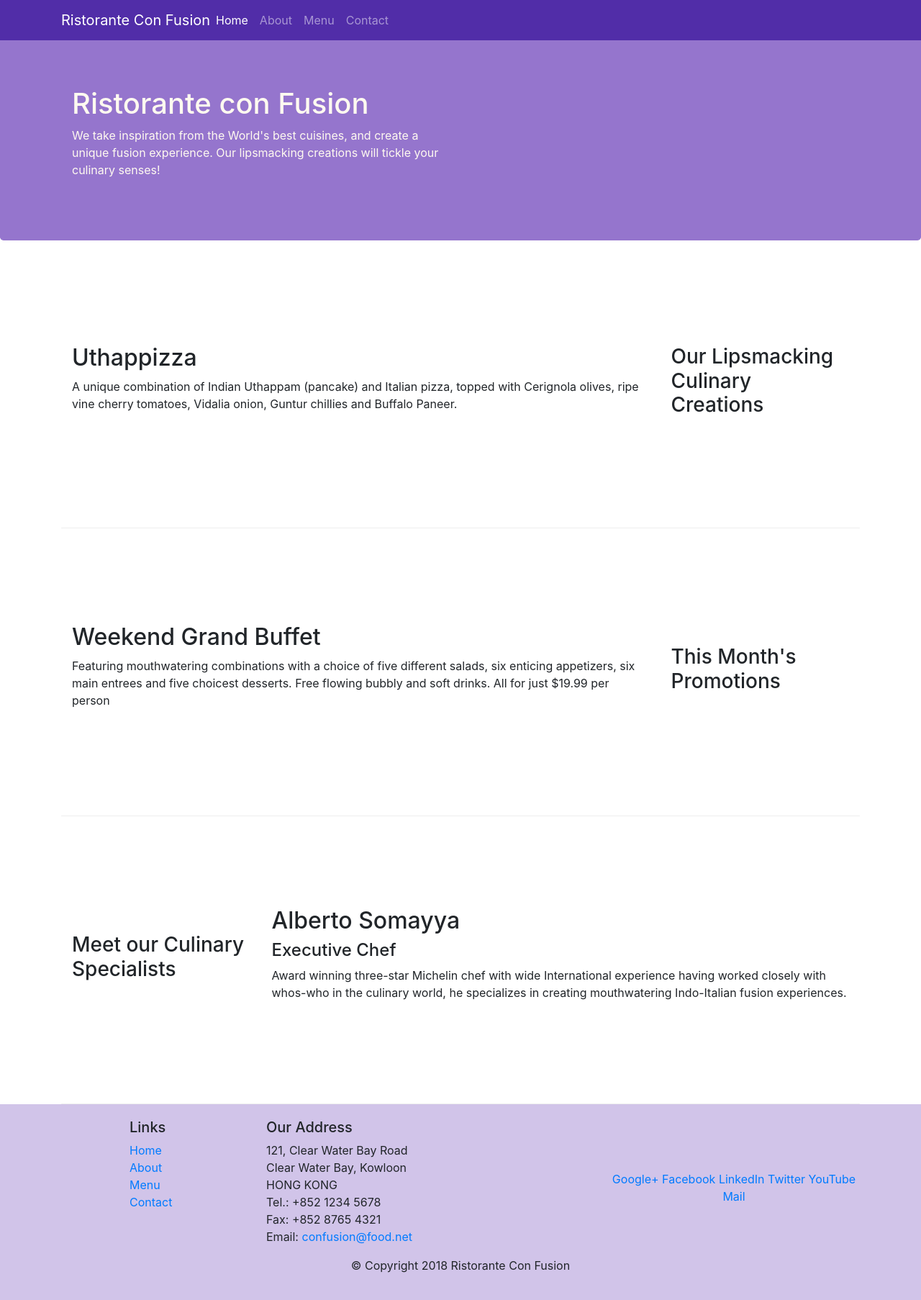
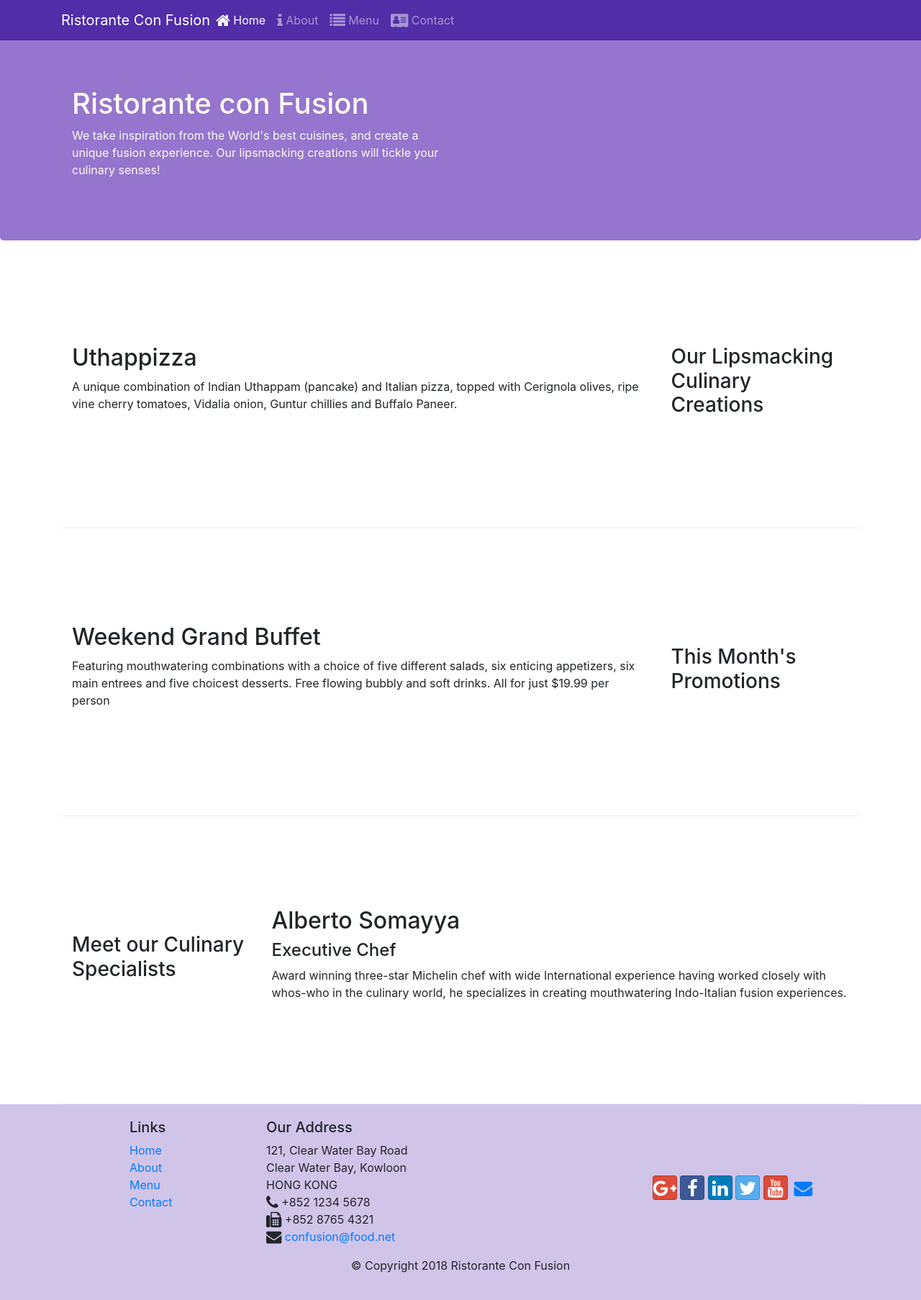
Before and after one commit to ldionisio/BootstrapCourse, a website: page index.html in a window 1280 px wide. Shown: the whole page at 72% size. Drawn offline with nearby package versions, Linux system fonts and the light colour scheme.

Commit message:
icon-fonts

```diff
--- a/index.html
+++ b/index.html
@@ -11,6 +11,8 @@
 
     <!-- Bootstrap CSS -->
     <link rel="stylesheet" href="node_modules/bootstrap/dist/css/bootstrap.min.css">
+    <link rel="stylesheet" href="node_modules/font-awesome/css/font-awesome.min.css">
+    <link rel="stylesheet" href="node_modules/bootstrap-social/bootstrap-social.css">
     <link rel="stylesheet" href="css/styles.css">
 
     <title>Ristorante Con Fusion</title>
@@ -22,13 +24,13 @@
             <button class="navbar-toggler" type="button" data-toggle="collapse" data-target="#Navbar">
                 <span class="navbar-toggler-icon"></span>
             </button>
-            <a class="navbar-brand mr-auto" href="#">Ristorante Con Fusion</a>
+            <a class="navbar-brand mr-auto" href="./index.html">Ristorante Con Fusion</a>
             <div class="collapse navbar-collapse" id="Navbar">
                 <ul class="navbar-nav mr-auto">
-                    <li class="nav-item active"><a class="nav-link" href="#">Home</a></li>
-                    <li class="nav-item"><a class="nav-link" href="./aboutus.html">About</a></li>
-                    <li class="nav-item"><a class="nav-link" href="#">Menu</a></li>
-                    <li class="nav-item"><a class="nav-link" href="#">Contact</a></li>
+                    <li class="nav-item active"><a class="nav-link" href="./index.html"><span class="fa fa-home fa-lg"></span> Home</a></li>
+                    <li class="nav-item"><a class="nav-link" href="./aboutus.html"><span class="fa fa-info fa-lg"></span> About</a></li>
+                    <li class="nav-item"><a class="nav-link" href="#"><span class="fa fa-list fa-lg"></span> Menu</a></li>
+                    <li class="nav-item"><a class="nav-link" href="#"><span class="fa fa-address-card fa-lg"></span> Contact</a></li>
                 </ul>
             </div>
         </div>
@@ -98,19 +100,19 @@
 		              121, Clear Water Bay Road<br>
 		              Clear Water Bay, Kowloon<br>
 		              HONG KONG<br>
-		              Tel.: +852 1234 5678<br>
-		              Fax: +852 8765 4321<br>
-		              Email: <a href="mailto:confusion@food.net">confusion@food.net</a>
+		              <i class="fa fa-phone fa-lg"></i> +852 1234 5678<br>
+		              <i class="fa fa-fax fa-lg"></i> +852 8765 4321<br>
+		              <i class="fa fa-envelope fa-lg"></i> <a href="mailto:confusion@food.net">confusion@food.net</a>
 		           </address>
                 </div>
                 <div class="col-12 col-sm-4 align-self-center">
                     <div class="text-center">
-                        <a href="http://google.com/+">Google+</a>
-                        <a href="http://www.facebook.com/profile.php?id=">Facebook</a>
-                        <a href="http://www.linkedin.com/in/">LinkedIn</a>
-                        <a href="http://twitter.com/">Twitter</a>
-                        <a href="http://youtube.com/">YouTube</a>
-                        <a href="mailto:">Mail</a>
+                        <a class="btn btn-social-icon btn-google" href="http://google.com/+"><i class="fa fa-google-plus fa-lg"></i></a>
+                        <a  class="btn btn-social-icon btn-facebook" href="http://www.facebook.com/profile.php?id="><i class="fa fa-facebook fa-lg"></i></a>
+                        <a class="btn btn-social-icon btn-linkedin"  href="http://www.linkedin.com/in/"><i class="fa fa-linkedin fa-lg"></i></a>
+                        <a  class="btn btn-social-icon btn-twitter" href="http://twitter.com/"><i class="fa fa-twitter fa-lg"></i></a>
+                        <a  class="btn btn-social-icon btn-google" href="http://youtube.com/"><i class="fa fa-youtube fa-lg"></i></a>
+                        <a class="btn btn-social-icon"  href="mailto:"><i class="fa fa-envelope fa-lg"></i></a>
                     </div>
                 </div>
            </div>
--- a/package.json
+++ b/package.json
@@ -15,6 +15,8 @@
   },
   "dependencies": {
     "bootstrap": "^4.0.0",
+    "bootstrap-social": "^5.1.1",
+    "font-awesome": "^4.7.0",
     "jquery": "^3.3.1",
     "popper.js": "^1.12.9"
   }
```
Also changed, not shown: aboutus.html (+15 -13 lines), 1 other file.
